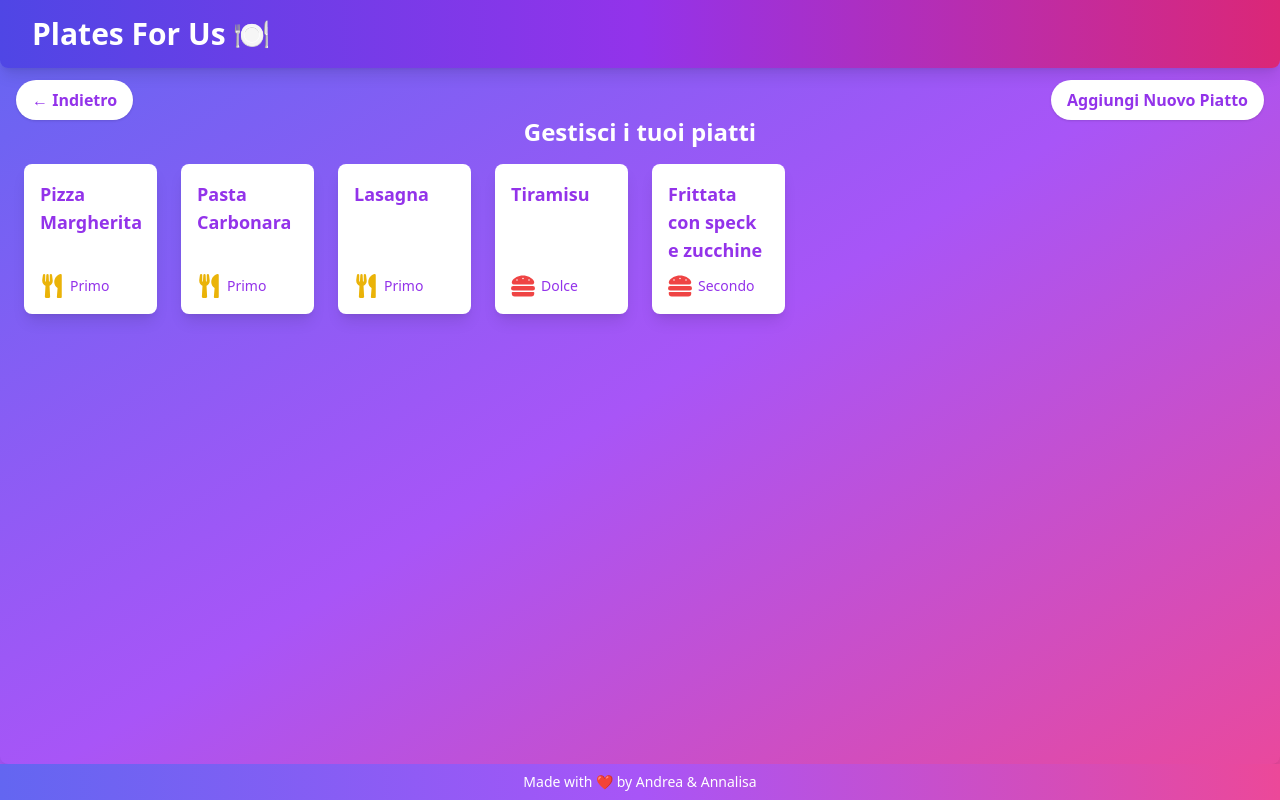
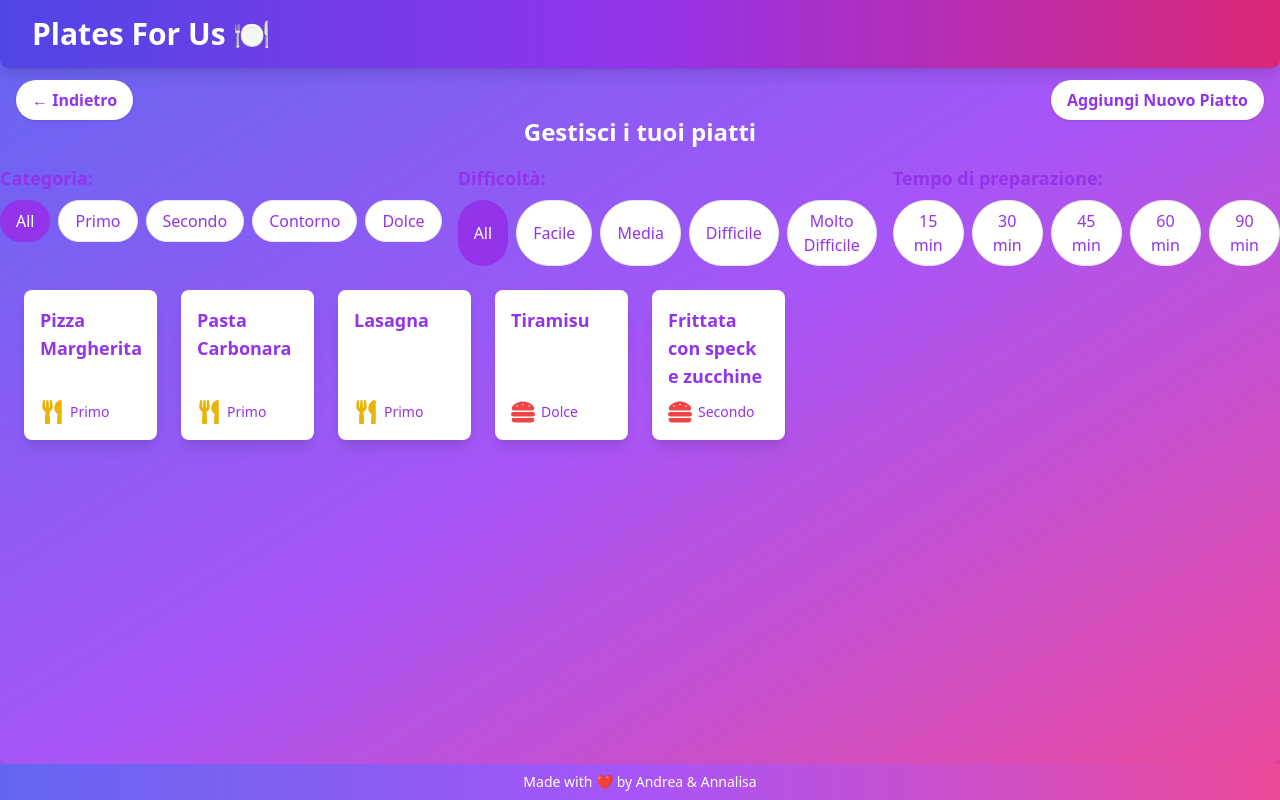
Before and after one commit to achiericati/platesforus, a React app: page / in a window 1280 px wide. Both pictures are taken after a click on the button "Gestisci Piatti". Built offline with nearby package versions, Linux system fonts and the light colour scheme.

Commit message:
iniziato filtri

```diff
--- a/frontend/src/routes/DishesList.tsx
+++ b/frontend/src/routes/DishesList.tsx
@@ -2,22 +2,48 @@ import React, { useState } from 'react';
 import { FaUtensils, FaHamburger } from 'react-icons/fa';
 
 const DishesList = ({ dishes, onBackClick, onAddNewClick }: any) => {
-  // Stato per gestire il piatto selezionato e l'apertura del modale
   const [selectedDish, setSelectedDish] = useState<any>(null);
+  const [filteredDishes, setFilteredDishes] = useState<any[]>(dishes);
+  const [categoryFilter, setCategoryFilter] = useState<string>('All');
+  const [difficultyFilter, setDifficultyFilter] = useState<string>('All');
+  const [timeFilter, setTimeFilter] = useState<number | null>(null);
 
-  // Funzione per gestire il clic su una card
   const onDishClick = (dish: any) => {
-    setSelectedDish(dish); // Imposta il piatto selezionato
+    setSelectedDish(dish);
   };
 
   const editDish = (dish: any) => {
     alert("edit dish");
   };
 
-  // Funzione per chiudere il modale
   const closeModal = () => {
     setSelectedDish(null);
   };
+
+  // Funzione per applicare i filtri
+  const applyFilters = (categoryValue: string, difficultyValue: string, timeValue: number|null) => {
+    let filtered = [...dishes];
+
+    if (categoryValue !== 'All') {
+      filtered = filtered.filter((dish: any) => dish.category === categoryValue);
+    }
+
+    if (difficultyValue !== 'All') {
+      filtered = filtered.filter((dish: any) => dish.difficulty === difficultyValue);
+    }
+
+    if (timeValue) {
+      filtered = filtered.filter((dish: any) => dish.prepTime <= timeValue);
+    }
+
+    setFilteredDishes(filtered);
+  };
+
+  // Filtri per categoria
+  const categories = ['All', 'Primo', 'Secondo', 'Contorno', 'Dolce'];
+
+  // Difficoltà
+  const difficulties = ['All', 'Facile', 'Media', 'Difficile', 'Molto Difficile'];
 
   return (
     <section className="flex flex-col items-center text-white py-6 mt-6 rounded-lg shadow-lg max-w-full flex-1">
@@ -31,7 +57,7 @@ const DishesList = ({ dishes, onBackClick, onAddNewClick }: any) => {
 
       {/* Bottone Aggiungi Nuovo Piatto */}
       <button
-        onClick={onAddNewClick} // Logica per aggiungere un piatto
+        onClick={onAddNewClick}
         className="absolute top-20 right-4 bg-white text-purple-600 font-semibold px-4 py-2 rounded-full shadow hover:bg-gray-200 transition-colors"
       >
         Aggiungi Nuovo Piatto
@@ -39,10 +65,61 @@ const DishesList = ({ dishes, onBackClick, onAddNewClick }: any) => {
 
       <h3 className="text-2xl font-semibold mb-4">Gestisci i tuoi piatti</h3>
 
+      {/* Filtri */}
+      <div className="flex gap-4 mb-6">
+        {/* Filtra per categoria */}
+        <div>
+          <h4 className="text-lg font-semibold text-purple-600">Categoria:</h4>
+          <div className="flex gap-2 mt-2">
+            {categories.map((category) => (
+              <button
+                key={category}
+                onClick={() => { setCategoryFilter(category); applyFilters(category, difficultyFilter, timeFilter); }}
+                className={`px-4 py-2 rounded-full ${category === categoryFilter ? 'bg-purple-600 text-white' : 'bg-white text-purple-600 border'}`}
+              >
+                {category}
+              </button>
+            ))}
+          </div>
+        </div>
+
+        {/* Filtra per difficoltà */}
+        <div>
+          <h4 className="text-lg font-semibold text-purple-600">Difficoltà:</h4>
+          <div className="flex gap-2 mt-2">
+            {difficulties.map((difficulty) => (
+              <button
+                key={difficulty}
+                onClick={() => { setDifficultyFilter(difficulty); applyFilters(categoryFilter, difficulty, timeFilter); }}
+                className={`px-4 py-2 rounded-full ${difficulty === difficultyFilter ? 'bg-purple-600 text-white' : 'bg-white text-purple-600 border'}`}
+              >
+                {difficulty}
+              </button>
+            ))}
+          </div>
+        </div>
+
+        {/* Filtra per tempo */}
+        <div>
+          <h4 className="text-lg font-semibold text-purple-600">Tempo di preparazione:</h4>
+          <div className="flex gap-2 mt-2">
+            {[15, 30, 45, 60, 90].map((time) => (
+              <button
+                key={time}
+                onClick={() => { setTimeFilter(time); applyFilters(categoryFilter, difficultyFilter, time); }}
+                className={`px-4 py-2 rounded-full ${time === timeFilter ? 'bg-purple-600 text-white' : 'bg-white text-purple-600 border'}`}
+              >
+                {time} min
+              </button>
+            ))}
+          </div>
+        </div>
+      </div>
+
       {/* Lista Piatti */}
       <div className="mb-4 w-full px-6">
         <div className="grid grid-cols-3 md:grid-cols-4 lg:grid-cols-6 xl:grid-cols-8 gap-6 w-full">
-          {dishes.map((dish: any, index: number) => (
+          {filteredDishes.map((dish: any, index: number) => (
             <div
               key={index}
               className="bg-white text-purple-600 p-4 rounded-lg shadow-lg flex flex-col justify-between hover:scale-105 hover:shadow-xl transition-all cursor-pointer"
@@ -67,13 +144,12 @@ const DishesList = ({ dishes, onBackClick, onAddNewClick }: any) => {
         <div className="fixed inset-0 bg-black bg-opacity-50 flex items-center justify-center z-50">
           <div
             className="bg-white text-black p-6 rounded-lg shadow-lg max-w-4xl w-full min-h-[300px] overflow-y-auto border-4 border-white-600 flex flex-col"
-      style={{ maxHeight: '80vh', height: 'auto' }} // Altezza massima del modale proporzionata alla finestra, ma altezza automatica in base al contenuto
+            style={{ maxHeight: '80vh', height: 'auto' }}
           >
             <h4 className="text-2xl font-semibold mb-4">{selectedDish.name}</h4>
             <p className="text-lg mb-4"><strong>Categoria:</strong> {selectedDish.category}</p>
             <p className="text-lg mb-4"><strong>Tempo di preparazione:</strong> {selectedDish.prepTime} min</p>
 
-      {/* Aggiungi una classe per la ricetta con max-height e overflow */}
             <strong>Ricetta:</strong>
             <div
               style={{ marginTop: '10px', flex: 1, maxHeight: '60vh' }}
@@ -82,10 +158,9 @@ const DishesList = ({ dishes, onBackClick, onAddNewClick }: any) => {
               <p>{selectedDish.notes || 'Nessuna ricetta disponibile'}</p>
             </div>
 
-      {/* Contenitore per i bottoni */}
             <div className="flex justify-between mt-4">
               <button
-          onClick={editDish} // Aggiungi la logica per modificare la ricetta
+                onClick={editDish}
                 className="bg-purple-600 text-white py-2 px-6 rounded-lg shadow-lg hover:bg-blue-700 transition-all"
               >
                 Modifica
@@ -100,8 +175,6 @@ const DishesList = ({ dishes, onBackClick, onAddNewClick }: any) => {
           </div>
         </div>
       )}
-
-
     </section>
   );
 };
```
Lines whose indentation alone changed are shown as unchanged.
